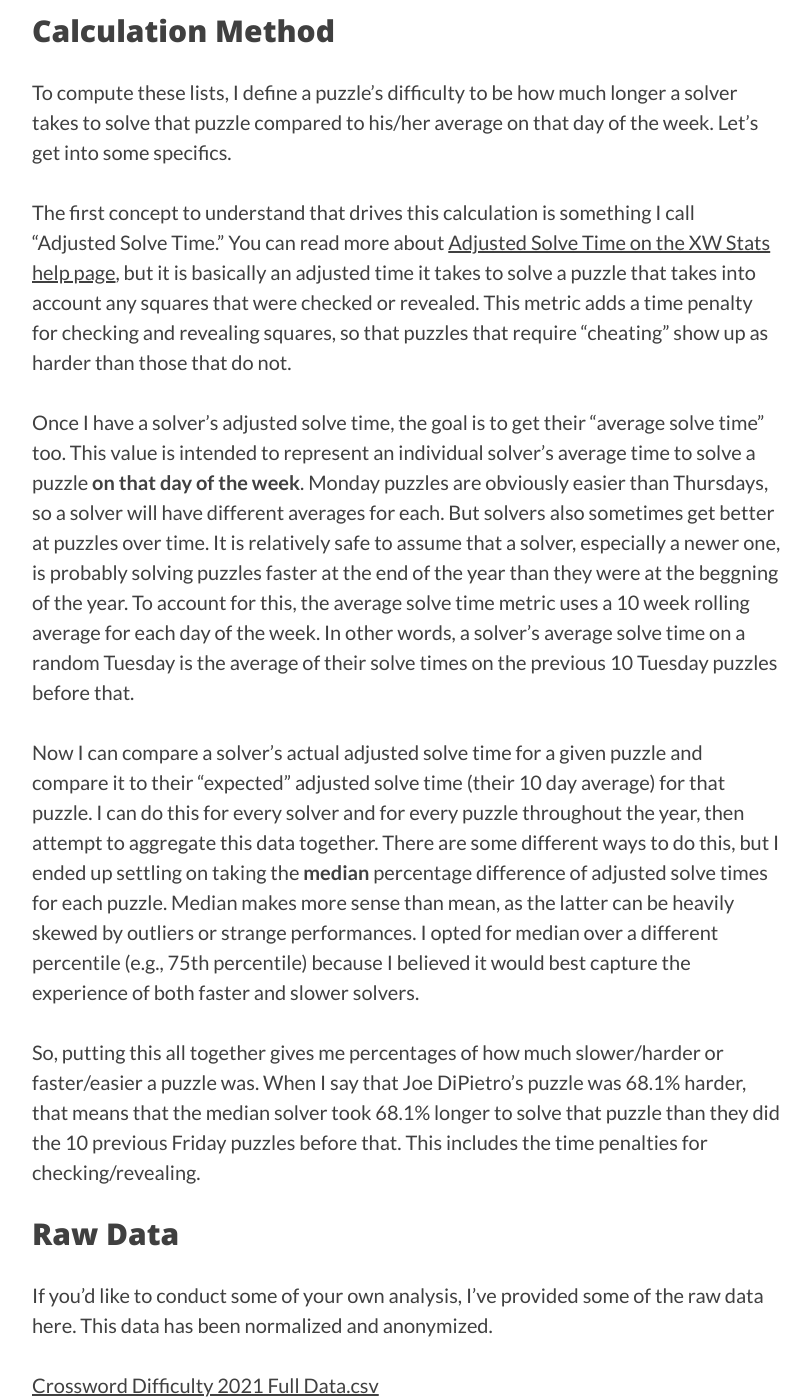
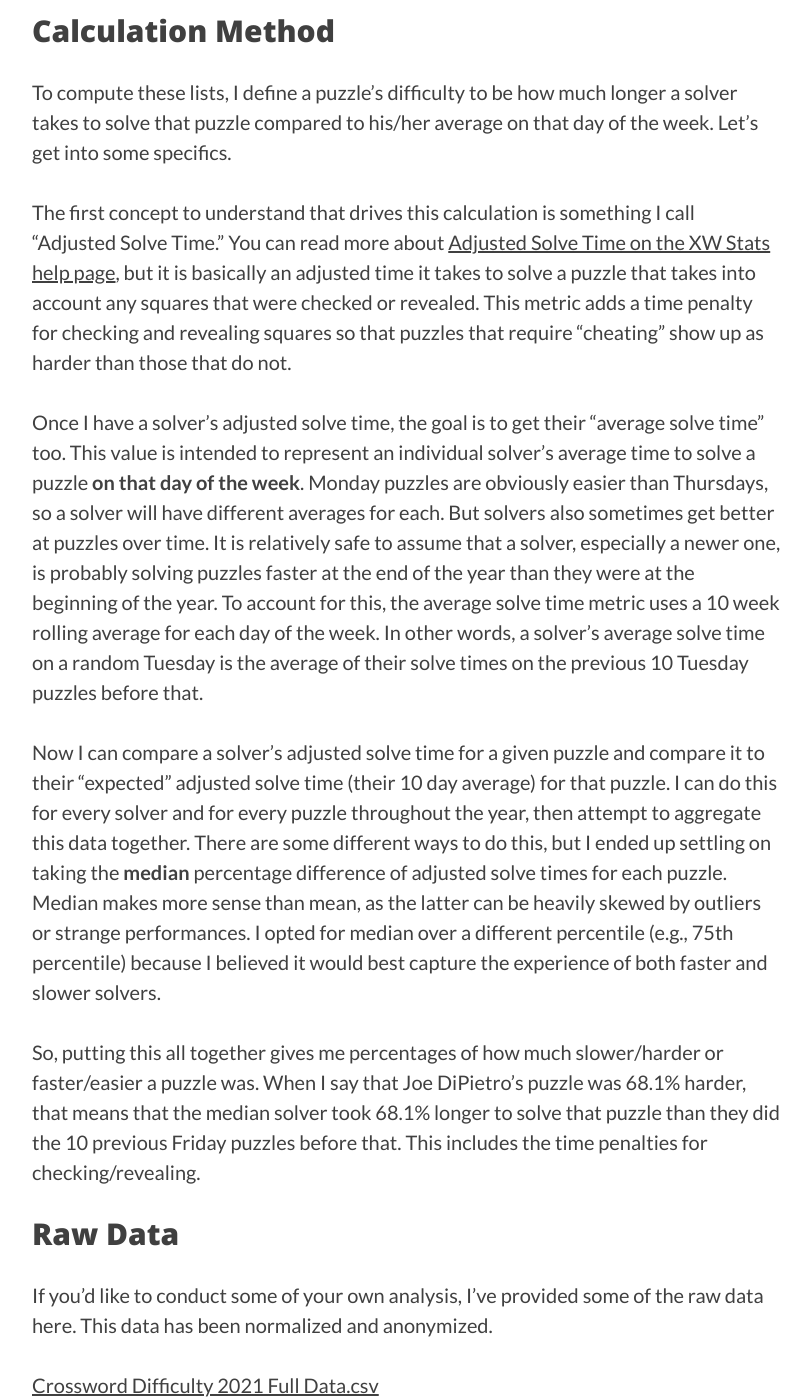
Before and after one commit to mattdodge/.codes, a Jekyll site: the page built from _posts/2022-01-01-hardest-easiest-nyt-puzzles-2021.md, in a window 1280 px wide and 1400 px high, scrolled down 1823 px. Shown: the whole window, without its empty margins (233-1044 px from the left). Built offline with Jekyll 4.4.1, drawn with Linux system fonts in a browser that asks for light colours; nearby versions of some CDN libraries; comment, search, counter and statistics services are not loaded; part of the change alters nothing that is shown; some of the changed text lies outside the part shown.

```diff
--- a/_posts/2022-01-01-hardest-easiest-nyt-puzzles-2021.md
+++ b/_posts/2022-01-01-hardest-easiest-nyt-puzzles-2021.md
@@ -5,19 +5,20 @@ date: 2022-01-01 15:14:00
 header-opacity: dark
 header-img: "img/xword/bg.jpg"
 permalink: /hardest-easiest-nyt-puzzles-2021/
+medium-link: https://medium.com/@that314guy/the-hardest-and-easiest-new-york-times-crossword-puzzles-of-2021-e214eef55f7e
 ---
 
-2021 is officially behind us. Let's take a look back at the 365 daily New York Times crossword puzzles from the year and see which ones were the hardest and which ones were the easiest. Using the crowd-sourced solve times from hundreds of solvers at [XW Stats](https://xwstats.com), I was able to rank the puzzles from hardest to easiest. I'll describe the method below, but for you with short attention spans here are those rankings, along with links to the puzzles at XWordInfo.
+2021 is officially behind us. Let's take a look back at the 365 daily New York Times crossword puzzles from the year and see which ones were the hardest and which ones were the easiest. Using the crowd-sourced solve times from hundreds of solvers at [XW Stats](https://xwstats.com){:target="_blank"}, I was able to rank the puzzles in terms of difficulty. I'll describe the method below, but for you with short attention spans here are those rankings, along with links to the puzzles at XWordInfo.
 
 ## Hardest Puzzles of 2021
 
 Here are the 5 most difficult/slowest puzzles of 2021, based on comparing solve times to a solver's average solve time on that day of the week.
 
-1. [Friday, Dec 10](https://www.xwordinfo.com/Crossword?date=12/10/2021) - Joe DiPietro, Themeless (68.1% harder)
-2. [Friday, Mar 19](https://www.xwordinfo.com/Crossword?date=3/19/2021) - Kameron Austin Collins, Themeless (60.3% harder)
-3. [Wednesday, Oct 6](https://www.xwordinfo.com/Crossword?date=10/6/2021) - Jules Markey, Pigeon Holes (49.9% harder)
-4. [Tuesday, June 8](https://www.xwordinfo.com/Crossword?date=6/8/2021) - Christopher Adams,  Added H (49.4% harder)
-5. [Sunday, May 16](https://www.xwordinfo.com/Crossword?date=5/16/2021) - Joe DiPietro, A Shot in the Dark (48.2% harder)
+1. [Friday, Dec 10](https://www.xwordinfo.com/Crossword?date=12/10/2021){:target="_blank"} - Joe DiPietro, Themeless (68.1% harder)
+2. [Friday, Mar 19](https://www.xwordinfo.com/Crossword?date=3/19/2021){:target="_blank"} - Kameron Austin Collins, Themeless (60.3% harder)
+3. [Wednesday, Oct 6](https://www.xwordinfo.com/Crossword?date=10/6/2021){:target="_blank"} - Jules Markey, Pigeon Holes (49.9% harder)
+4. [Tuesday, June 8](https://www.xwordinfo.com/Crossword?date=6/8/2021){:target="_blank"} - Christopher Adams,  Added H (49.4% harder)
+5. [Sunday, May 16](https://www.xwordinfo.com/Crossword?date=5/16/2021){:target="_blank"} - Joe DiPietro, A Shot in the Dark (48.2% harder)
 
 Joe DiPietro, a veteran constructor with hundreds of published puzzles, appears twice on the list. His Friday December 10 puzzle had some tricky crosses and difficult cluing. 19% of XW Stats solvers needed to cheat on that puzzle, compared to the 10% average cheat rate on Fridays. Jules Markey clearly caught the solvers off-guard with the rare Wednesday rebus puzzle.
 
@@ -25,11 +26,11 @@ Joe DiPietro, a veteran constructor with hundreds of published puzzles, appears
 
 Here are the 5 easiest/fastest puzzles of 2021, based on comparing solve times to a solver's average solve time on that day of the week.
 
-1. [Thursday, Nov 18](https://www.xwordinfo.com/Crossword?date=11/18/2021) - Ori Brian, First Second Middle... (46.2% easier)
-2. [Thursday, Sep 16](https://www.xwordinfo.com/Crossword?date=9/16/2021) - Kevin Patterson, Silver Lining (45.8% easier)
-3. [Friday, Oct 29](https://www.xwordinfo.com/Crossword?date=10/29/2021) - Aimee Lucido, Themeless (43.69% easier)
-4. [Sunday, Dec 5](https://www.xwordinfo.com/Crossword?date=12/5/2021) - Chase Dittrich and Jeff Chen, Come Again? (43.67% easier)
-5. [Wednesday, Oct 27](https://www.xwordinfo.com/Crossword?date=10/27/2021) - Johanna Fenimore, SNL (43.5% easier)
+1. [Thursday, Nov 18](https://www.xwordinfo.com/Crossword?date=11/18/2021){:target="_blank"} - Ori Brian, First Second Middle... (46.2% easier)
+2. [Thursday, Sep 16](https://www.xwordinfo.com/Crossword?date=9/16/2021){:target="_blank"} - Kevin Patterson, Silver Lining (45.8% easier)
+3. [Friday, Oct 29](https://www.xwordinfo.com/Crossword?date=10/29/2021){:target="_blank"} - Aimee Lucido, Themeless (43.69% easier)
+4. [Sunday, Dec 5](https://www.xwordinfo.com/Crossword?date=12/5/2021){:target="_blank"} - Chase Dittrich and Jeff Chen, Come Again? (43.67% easier)
+5. [Wednesday, Oct 27](https://www.xwordinfo.com/Crossword?date=10/27/2021){:target="_blank"} - Johanna Fenimore, SNL (43.5% easier)
 
 A couple of Thursdays lead the easy list this year. Neither involved any kind of rebus or typical Thursday trickery which probably led to their faster than average solve times. Johanna Fenimore's inclusion of several famous Saturday Night Live quotes also seemed to be a crowd favorite.
 
@@ -37,11 +38,11 @@ A couple of Thursdays lead the easy list this year. Neither involved any kind of
 
 To compute these lists, I define a puzzle's difficulty to be how much longer a solver takes to solve that puzzle compared to his/her average on that day of the week. Let's get into some specifics.
 
-The first concept to understand that drives this calculation is something I call "Adjusted Solve Time." You can read more about [Adjusted Solve Time on the XW Stats help page](https://xwstats.com/help#adjusted-solve-time), but it is basically an adjusted time it takes to solve a puzzle that takes into account any squares that were checked or revealed. This metric adds a time penalty for checking and revealing squares, so that puzzles that require "cheating" show up as harder than those that do not.
+The first concept to understand that drives this calculation is something I call "Adjusted Solve Time." You can read more about [Adjusted Solve Time on the XW Stats help page](https://xwstats.com/help#adjusted-solve-time){:target="_blank"}, but it is basically an adjusted time it takes to solve a puzzle that takes into account any squares that were checked or revealed. This metric adds a time penalty for checking and revealing squares so that puzzles that require "cheating" show up as harder than those that do not.
 
-Once I have a solver's adjusted solve time, the goal is to get their "average solve time" too. This value is intended to represent an individual solver's average time to solve a puzzle **on that day of the week**. Monday puzzles are obviously easier than Thursdays, so a solver will have different averages for each. But solvers also sometimes get better at puzzles over time. It is relatively safe to assume that a solver, especially a newer one, is probably solving puzzles faster at the end of the year than they were at the beggning of the year. To account for this, the average solve time metric uses a 10 week rolling average for each day of the week. In other words, a solver's average solve time on a random Tuesday is the average of their solve times on the previous 10 Tuesday puzzles before that.
+Once I have a solver's adjusted solve time, the goal is to get their "average solve time" too. This value is intended to represent an individual solver's average time to solve a puzzle **on that day of the week**. Monday puzzles are obviously easier than Thursdays, so a solver will have different averages for each. But solvers also sometimes get better at puzzles over time. It is relatively safe to assume that a solver, especially a newer one, is probably solving puzzles faster at the end of the year than they were at the beginning of the year. To account for this, the average solve time metric uses a 10 week rolling average for each day of the week. In other words, a solver's average solve time on a random Tuesday is the average of their solve times on the previous 10 Tuesday puzzles before that.
 
-Now I can compare a solver's actual adjusted solve time for a given puzzle and compare it to their "expected" adjusted solve time (their 10 day average) for that puzzle. I can do this for every solver and for every puzzle throughout the year, then attempt to aggregate this data together. There are some different ways to do this, but I ended up settling on taking the **median** percentage difference of adjusted solve times for each puzzle. Median makes more sense than mean, as the latter can be heavily skewed by outliers or strange performances. I opted for median over a different percentile (e.g., 75th percentile) because I believed it would best capture the experience of both faster and slower solvers.
+Now I can compare a solver's adjusted solve time for a given puzzle and compare it to their "expected" adjusted solve time (their 10 day average) for that puzzle. I can do this for every solver and for every puzzle throughout the year, then attempt to aggregate this data together. There are some different ways to do this, but I ended up settling on taking the **median** percentage difference of adjusted solve times for each puzzle. Median makes more sense than mean, as the latter can be heavily skewed by outliers or strange performances. I opted for median over a different percentile (e.g., 75th percentile) because I believed it would best capture the experience of both faster and slower solvers.
 
 So, putting this all together gives me percentages of how much slower/harder or faster/easier a puzzle was. When I say that Joe DiPietro's puzzle was 68.1% harder, that means that the median solver took 68.1% longer to solve that puzzle than they did the 10 previous Friday puzzles before that. This includes the time penalties for checking/revealing.
 
@@ -49,7 +50,7 @@ So, putting this all together gives me percentages of how much slower/harder or
 
 If you'd like to conduct some of your own analysis, I've provided some of the raw data here. This data has been normalized and anonymized.
 
-[Crossword Difficulty 2021 Full Data.csv](/xword/Crossword Difficulty 2021 Full Data.csv)
+[Crossword Difficulty 2021 Full Data.csv](/files/Crossword Difficulty 2021 Full Data.csv){:target="_blank"}
 
 Here is a brief description of each field in the CSV:
 * Puzzle Date - the date the puzzle was published
```
Also changed, not shown: files/Crossword Difficulty 2021 Full Data.csv (renamed from xword/Crossword Difficulty 2021 Full Data.csv).
